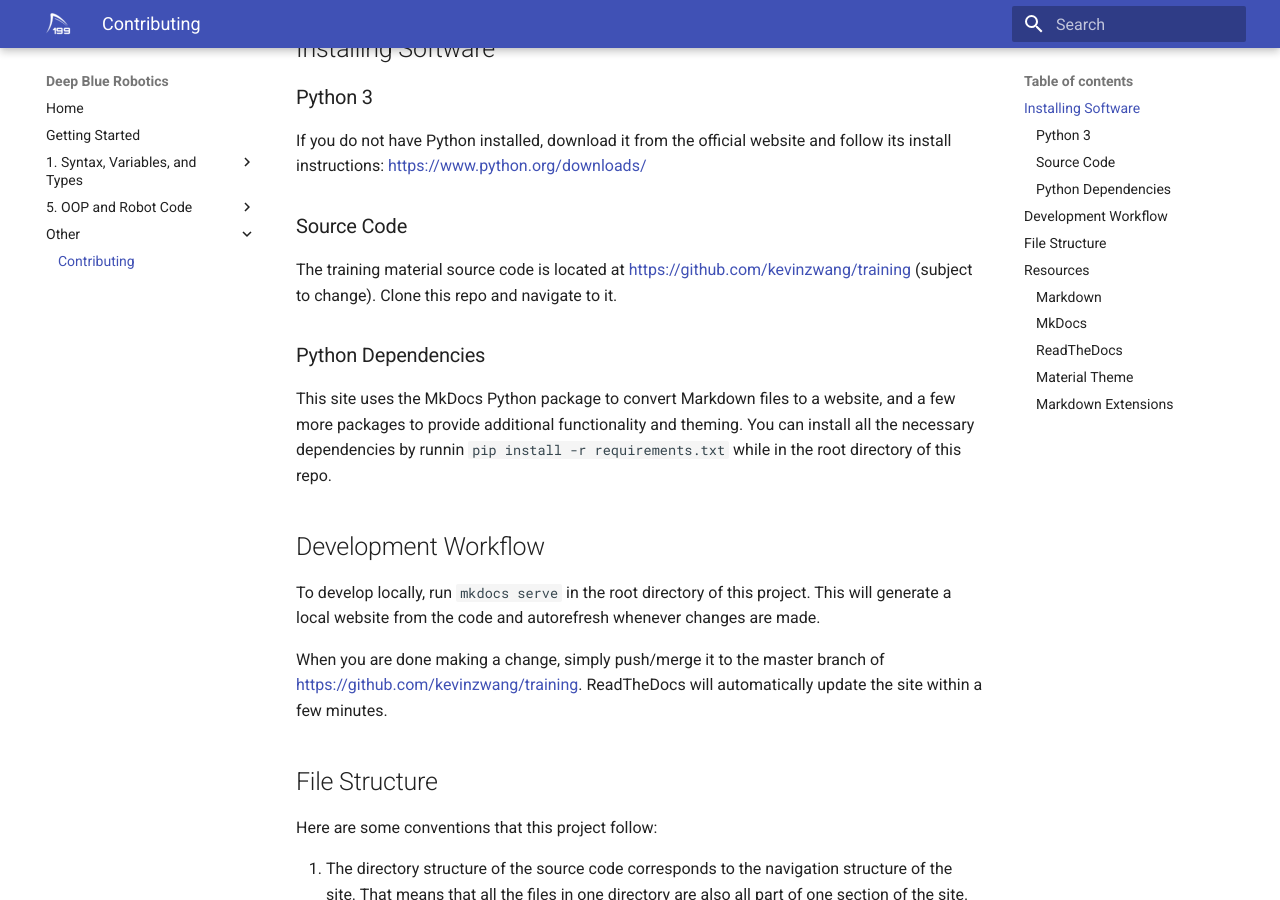
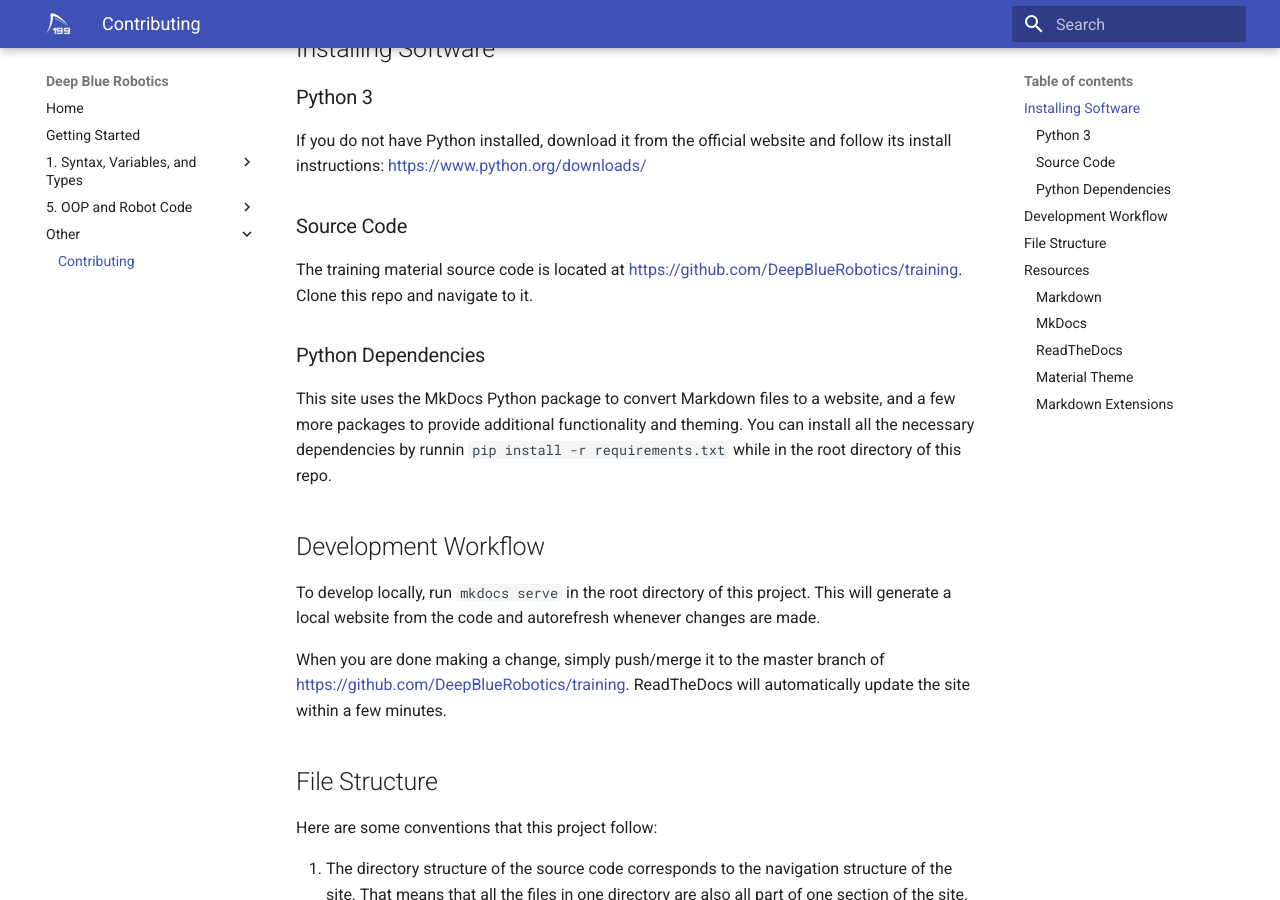
Before and after one commit to DeepBlueRobotics/training, an MkDocs documentation site: the page built from docs/other/contributing.md, in a window 1280 px wide and 900 px high, scrolled down 240 px. Built offline with MkDocs 1.6.1 and Material for MkDocs 9.7.7, drawn with Linux system fonts in a browser that asks for light colours.

Commit message:
update links to repo

```diff
--- a/docs/other/contributing.md
+++ b/docs/other/contributing.md
@@ -6,7 +6,7 @@
 If you do not have Python installed, download it from the official website and follow its install instructions: <https://www.python.org/downloads/>
 
 ### Source Code
-The training material source code is located at <https://github.com/kevinzwang/training> (subject to change). Clone this repo and navigate to it.
+The training material source code is located at <https://github.com/DeepBlueRobotics/training>. Clone this repo and navigate to it.
 
 ### Python Dependencies
 This site uses the MkDocs Python package to convert Markdown files to a website, and a few more packages to provide additional functionality and theming. You can install all the necessary dependencies by runnin `pip install -r requirements.txt` while in the root directory of this repo.
@@ -14,7 +14,7 @@
 ## Development Workflow
 To develop locally, run `mkdocs serve` in the root directory of this project. This will generate a local website from the code and autorefresh whenever changes are made.
 
-When you are done making a change, simply push/merge it to the master branch of <https://github.com/kevinzwang/training>. ReadTheDocs will automatically update the site within a few minutes.
+When you are done making a change, simply push/merge it to the master branch of <https://github.com/DeepBlueRobotics/training>. ReadTheDocs will automatically update the site within a few minutes.
 
 ## File Structure
 Here are some conventions that this project follow:
```
